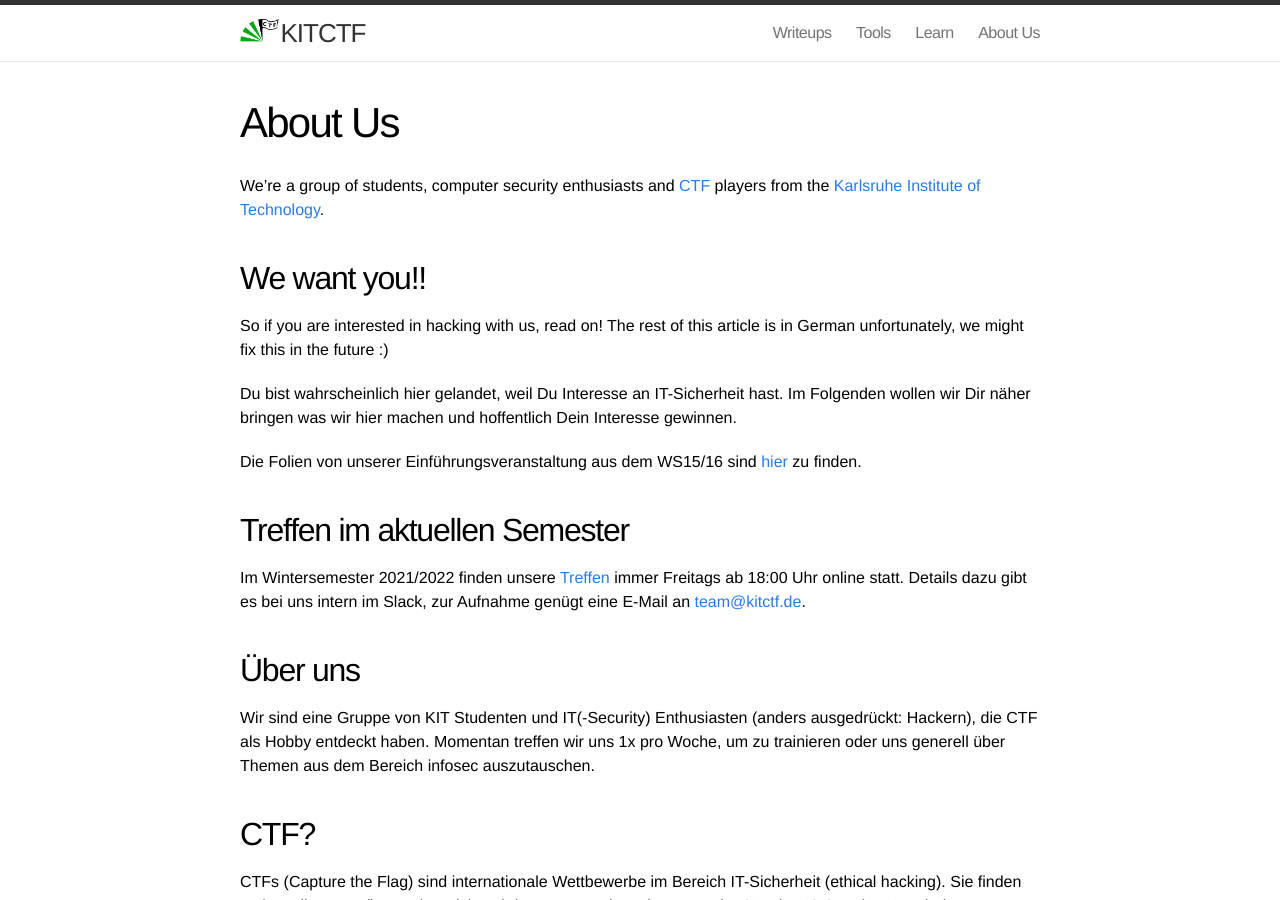
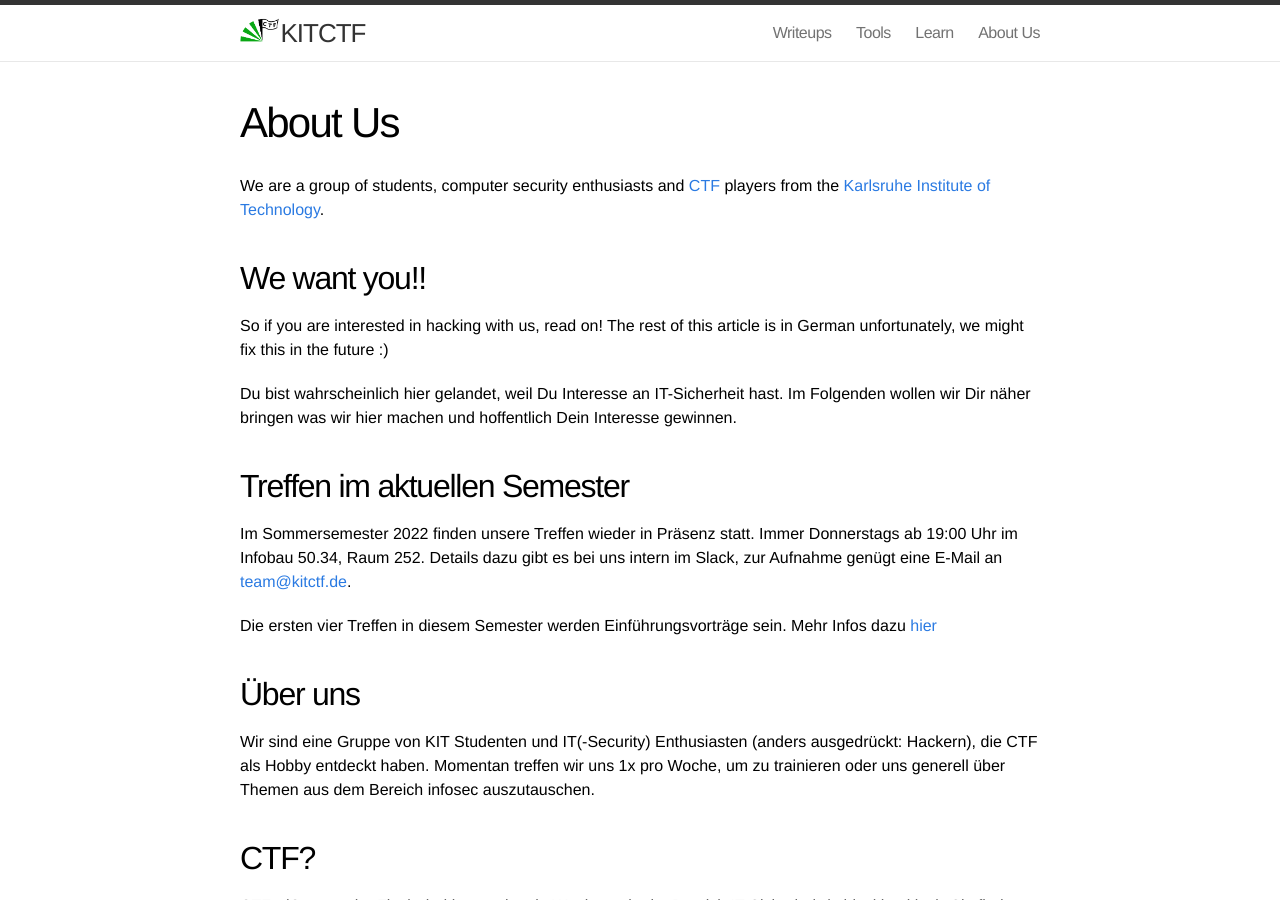
Before and after one commit to kitctf/www, a Jekyll site: the page built from about.md, in a window 1280 px wide and 900 px high. Built offline with Jekyll 4.4.1, drawn with Linux system fonts in a browser that asks for light colours.

Commit message:
new weekly meeting dates in about page

```diff
--- a/about.md
+++ b/about.md
@@ -4,7 +4,7 @@ title: About Us
 permalink: /about/
 ---
 
-We're a group of students, computer security enthusiasts and [CTF](https://ctftime.org/ctf-wtf/) players from the [Karlsruhe Institute of Technology](https://www.kit.edu/english).
+We are a group of students, computer security enthusiasts and [CTF](https://ctftime.org/ctf-wtf/) players from the [Karlsruhe Institute of Technology](https://www.kit.edu/english).
 
 ## We want you!!
 
@@ -14,12 +14,12 @@ is in German unfortunately, we might fix this in the future :)
 Du bist wahrscheinlich hier gelandet, weil Du Interesse an IT-Sicherheit hast.
 Im Folgenden wollen wir Dir näher bringen was wir hier machen und hoffentlich Dein Interesse gewinnen.
 
-Die Folien von unserer Einführungsveranstaltung aus dem WS15/16 sind [hier](https://github.com/kitctf/www/blob/master/files/CTF%20%40%20KIT.pdf) zu finden.
-
 ## Treffen im aktuellen Semester
 
-Im Wintersemester 2021/2022 finden unsere [Treffen](http://crypto.iti.kit.edu/index.php?id=kitctf) immer Freitags ab 18:00 Uhr online statt.
+Im Sommersemester 2022 finden unsere Treffen wieder in Präsenz statt. Immer Donnerstags ab 19:00 Uhr im Infobau 50.34, Raum 252.
 Details dazu gibt es bei uns intern im Slack, zur Aufnahme genügt eine E-Mail an [team@kitctf.de](mailto:team@kitctf.de).
+
+Die ersten vier Treffen in diesem Semester werden Einführungsvorträge sein. Mehr Infos dazu [hier]({{ site.baseurl }}{% link intro.md %})
 
 ## Über uns
 Wir sind eine Gruppe von KIT Studenten und IT(-Security) Enthusiasten (anders ausgedrückt: Hackern), die CTF als Hobby entdeckt haben.
```
